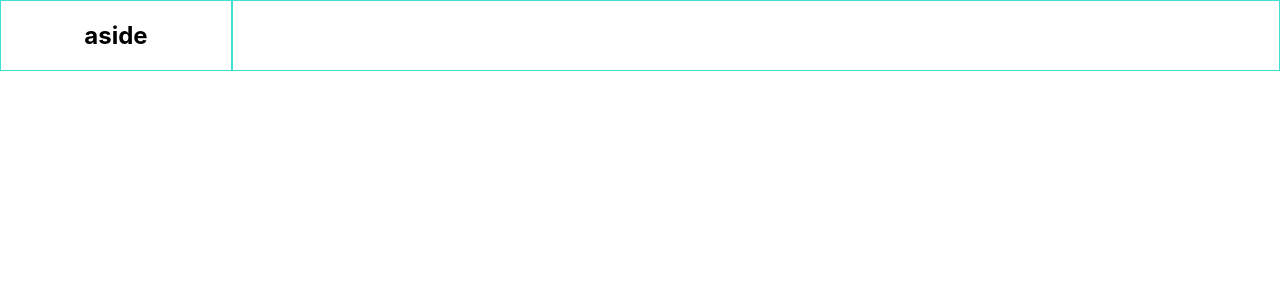
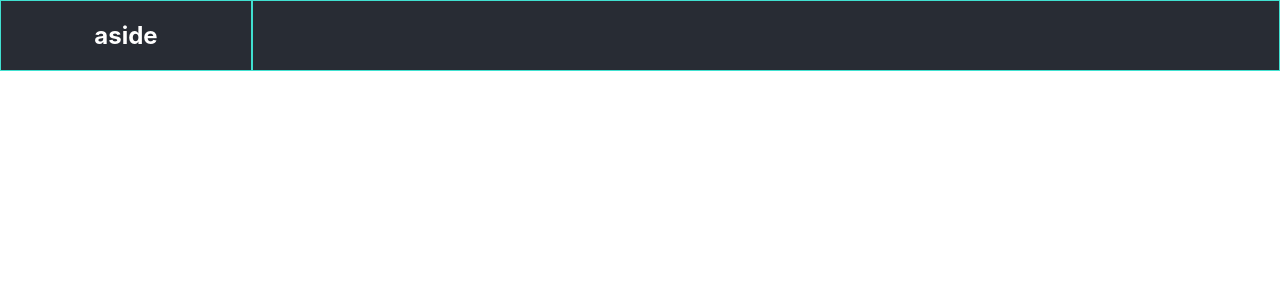
Before and after one commit to DanielLai20/chatgpt-clone, a React (Create React App) app: page / in a window 1280 px wide. Shown: the top 300 px of the page. Built offline with nearby package versions, Linux system fonts and the light colour scheme.

Commit message:
styling changes

```diff
--- a/src/App.css
+++ b/src/App.css
@@ -1,16 +1,18 @@
 .App {
   text-align: center;
   display: flex;
+  background-color: #282c34;
+  color: white;
 }
 
 .sidebar {
-  width: 230px;
-  border: 1px solid turquoise;
+  width: 250px;
+  border:1px solid turquoise;
 }
 
 .chatbar {
   flex:1;
-  border: 1px solid turquoise;
+  border:1px solid turquoise;
 }
 
 .App-logo {
```
